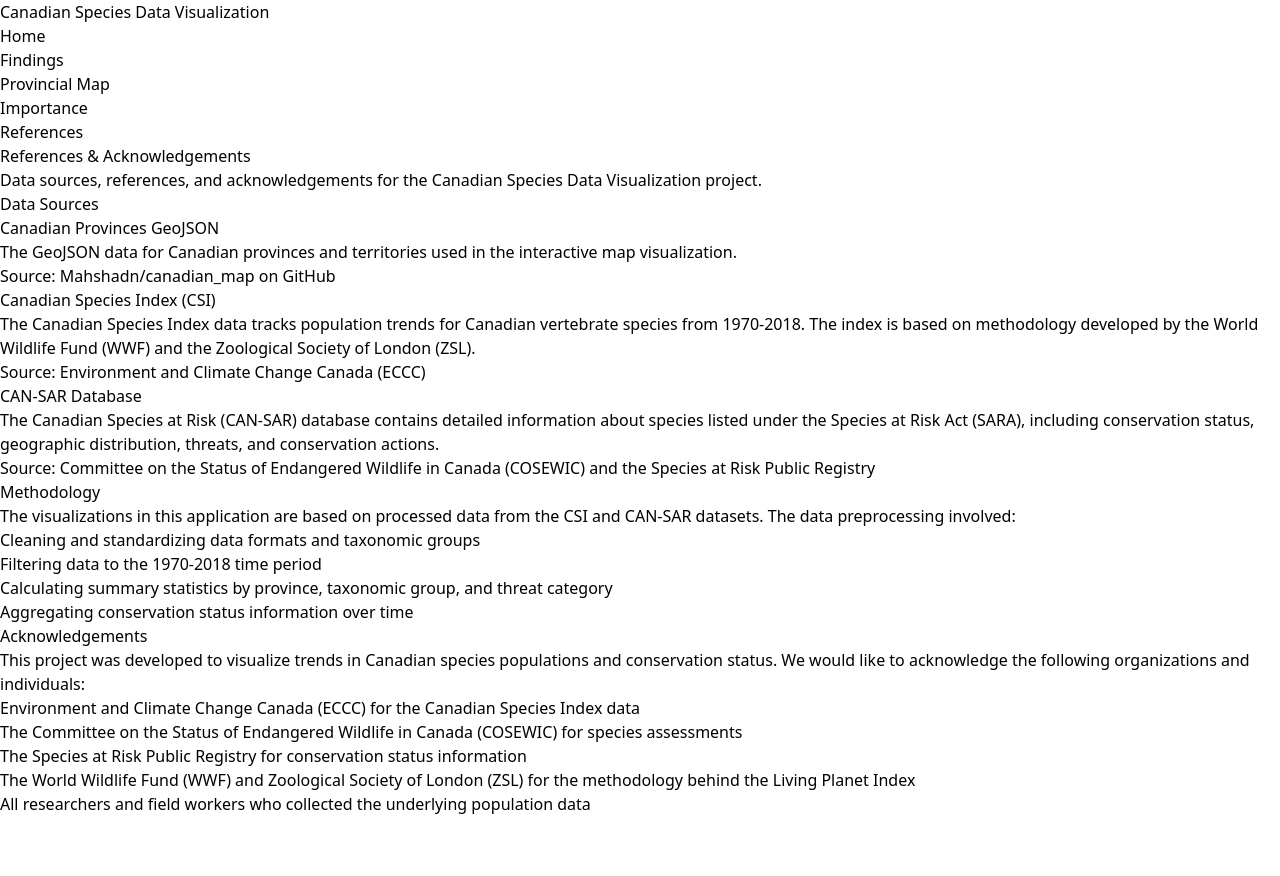
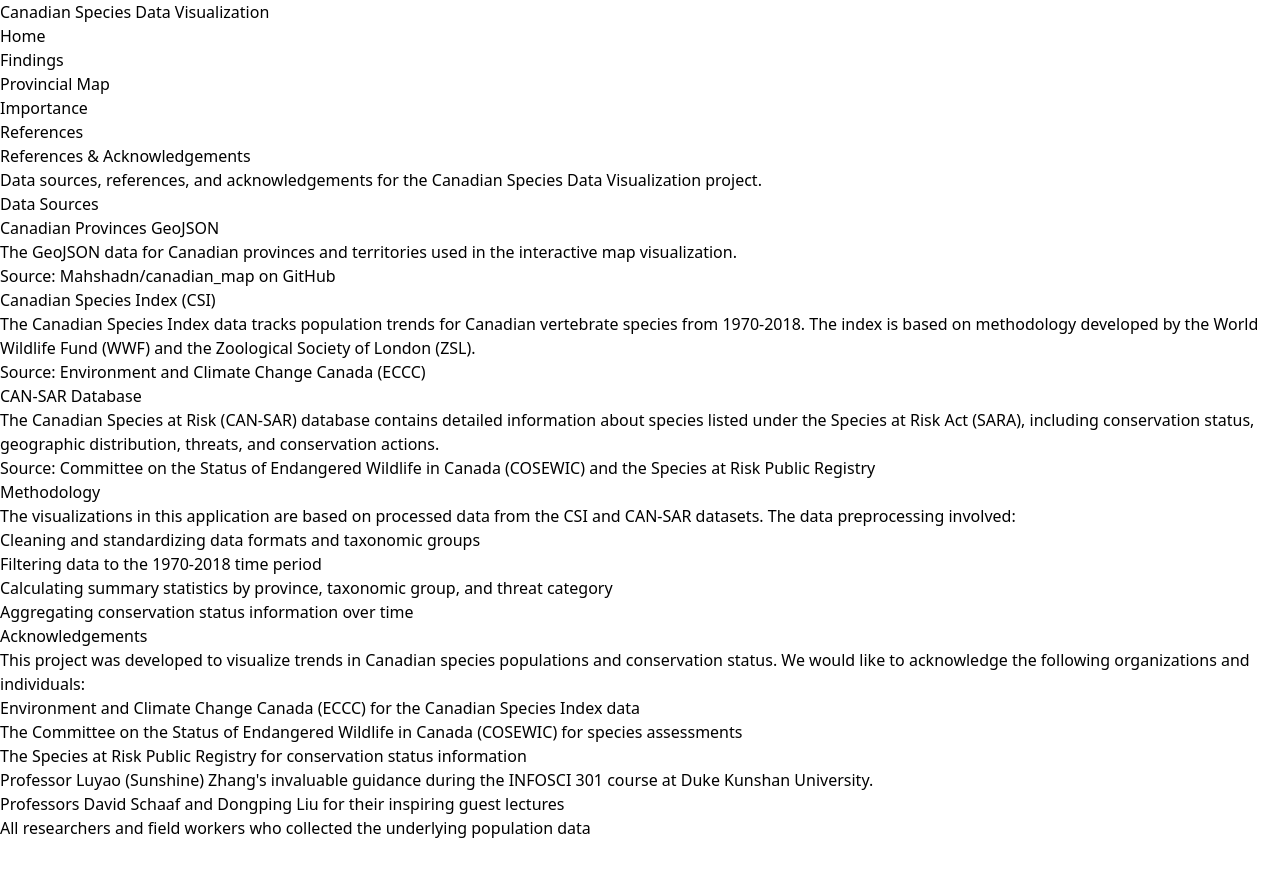
Before and after one commit to loeeeee/INFOSCI301-Final-Project, a React (Vite) app in the folder app/: page /references in a window 1280 px wide. Shown: the top 876 px of the page. Built offline with nearby package versions, Linux system fonts and the light colour scheme.

Commit message:
Acknowledgement revise

```diff
--- a/app/src/pages/ReferencesPage.tsx
+++ b/app/src/pages/ReferencesPage.tsx
@@ -71,7 +71,8 @@
           <li>Environment and Climate Change Canada (ECCC) for the Canadian Species Index data</li>
           <li>The Committee on the Status of Endangered Wildlife in Canada (COSEWIC) for species assessments</li>
           <li>The Species at Risk Public Registry for conservation status information</li>
-          <li>The World Wildlife Fund (WWF) and Zoological Society of London (ZSL) for the methodology behind the Living Planet Index</li>
+          <li>Professor Luyao (Sunshine) Zhang's invaluable guidance during the INFOSCI 301 course at Duke Kunshan University.</li>
+          <li>Professors David Schaaf and Dongping Liu for their inspiring guest lectures</li>
           <li>All researchers and field workers who collected the underlying population data</li>
         </ul>
       </div>
```
